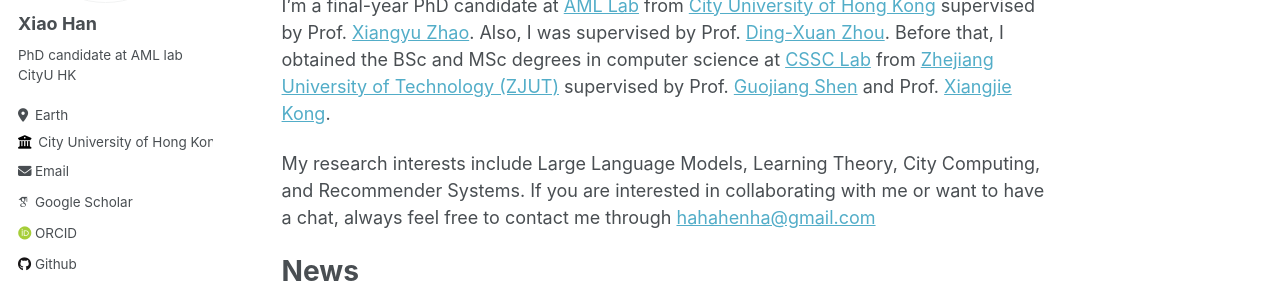
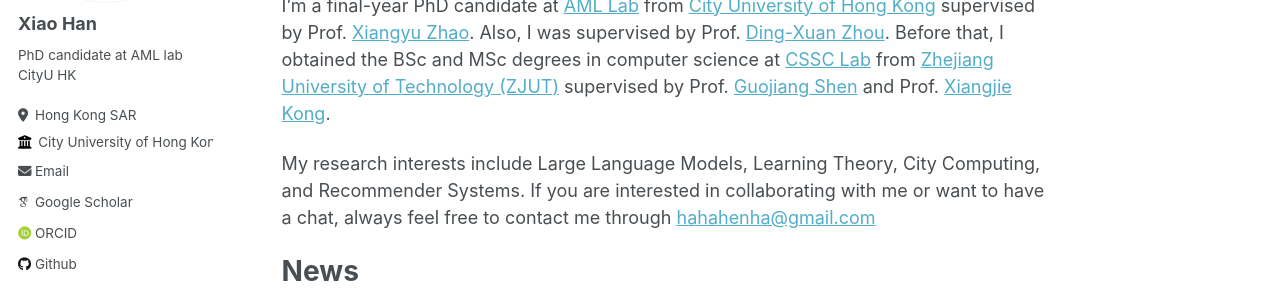
Before and after one commit to hahahenha/hahahenha.github.io, a Jekyll site: the page built from _pages/about.md, in a window 1280 px wide. Shown: the part 278-578 px from the top of the page. Built offline with Jekyll 4.4.1, drawn with Linux system fonts in a browser that asks for light colours; some web fonts are replaced.

Commit message:
Update _config.yml

```diff
--- a/_config.yml
+++ b/_config.yml
@@ -25,7 +25,7 @@ author:
   name             : "Xiao Han"
   pronouns         : # example: "she/her"
   bio              : "PhD candidate at AML lab CityU HK"
-  location         : "Earth"
+  location         : "Hong Kong SAR"
   employer         : "City University of Hong Kong"
   uri              : # URL
   email            : "hahahenha@gmail.com"
```
